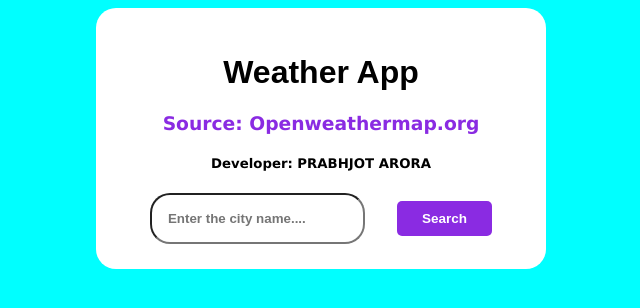
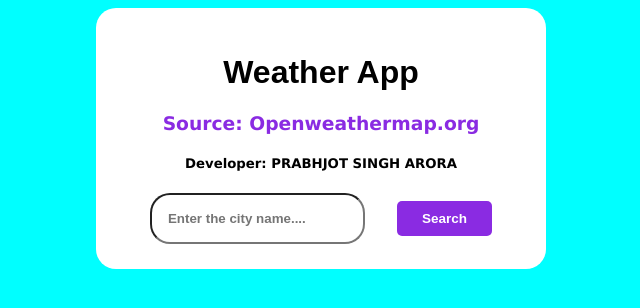
Before and after one commit to prabhjot-arora31/weather_app, a React (Create React App) app: page / in a window 1280 px wide. Shown: the top 308 px of the page, without its empty margins (319-959 px from the left). Built offline with nearby package versions, Linux system fonts and the light colour scheme.

Commit message:
Update App.js

```diff
--- a/src/App.js
+++ b/src/App.js
@@ -28,7 +28,7 @@
           Source: Openweathermap.org
         </h3>
         <h5 style={{ textAlign: "center", color: "black" }}>
-          Developer: PRABHJOT ARORA
+          Developer: PRABHJOT SINGH ARORA
         </h5>
         <div className="search">
           <input
```
